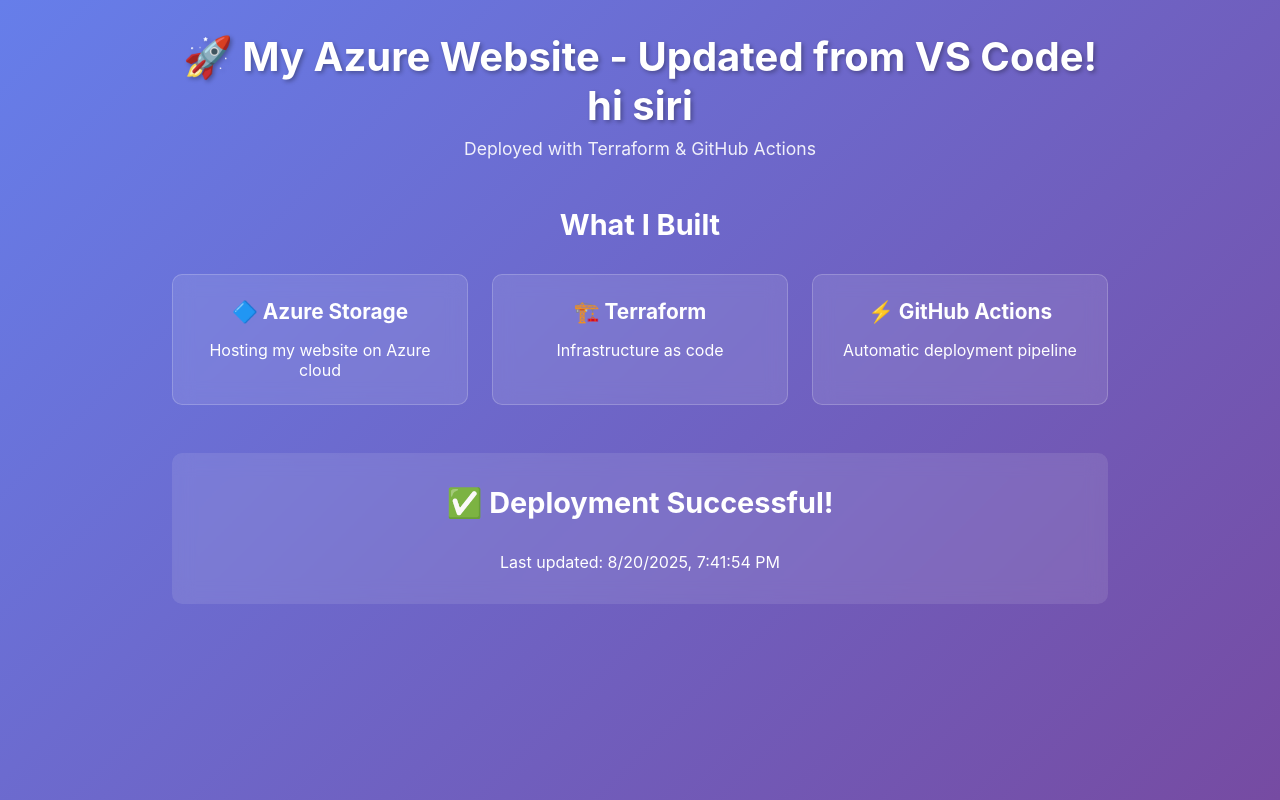
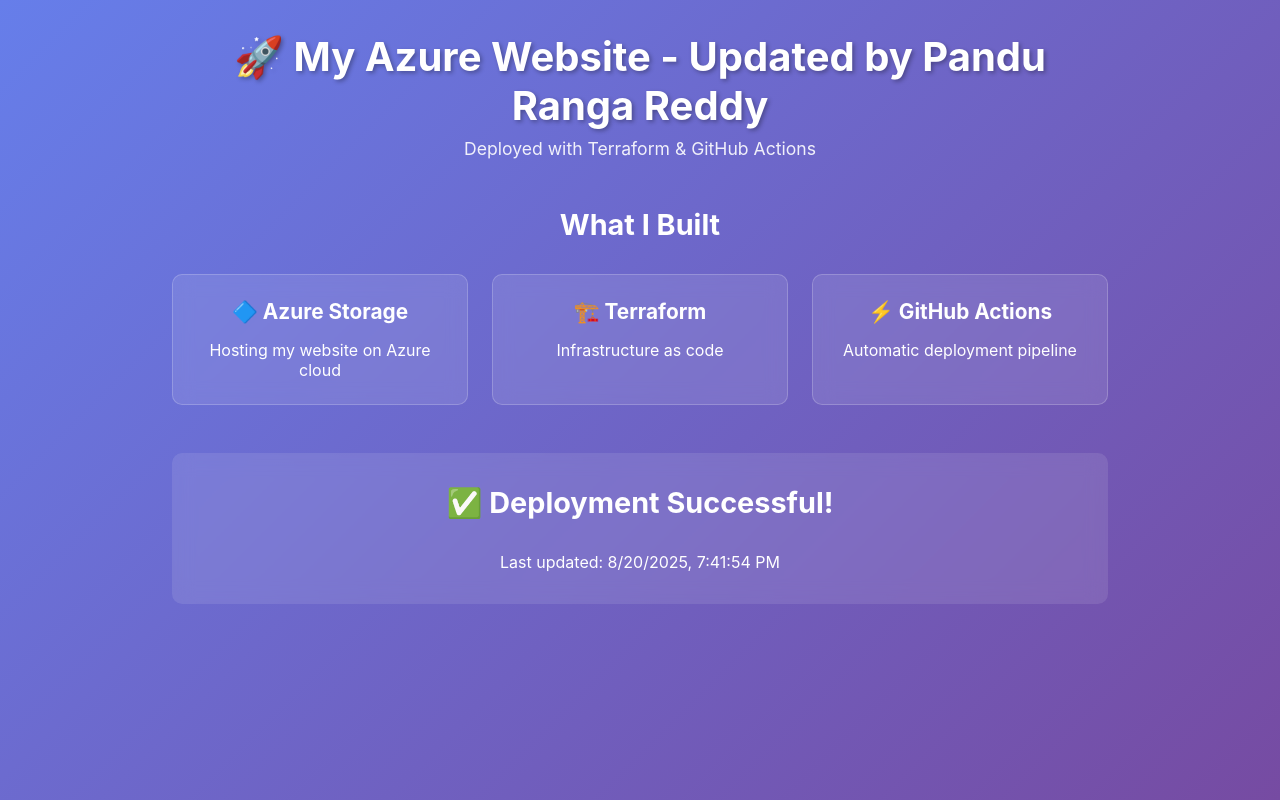
Before and after one commit to gatsbyrogerthat/azure-terraform-poc, a plain HTML site: page web/index.html in a window 1280 px wide. Drawn offline with Linux system fonts and the light colour scheme.

Commit message:
another update by pandu ranga reddy

```diff
--- a/web/index.html
+++ b/web/index.html
@@ -9,7 +9,7 @@
 <body>
     <div class="container">
         <header>
-            <h1>🚀 My Azure Website - Updated from VS Code! hi siri</h1>
+            <h1>🚀 My Azure Website - Updated by Pandu Ranga Reddy</h1>
             <p class="subtitle">Deployed with Terraform & GitHub Actions</p>
         </header>
 
```
